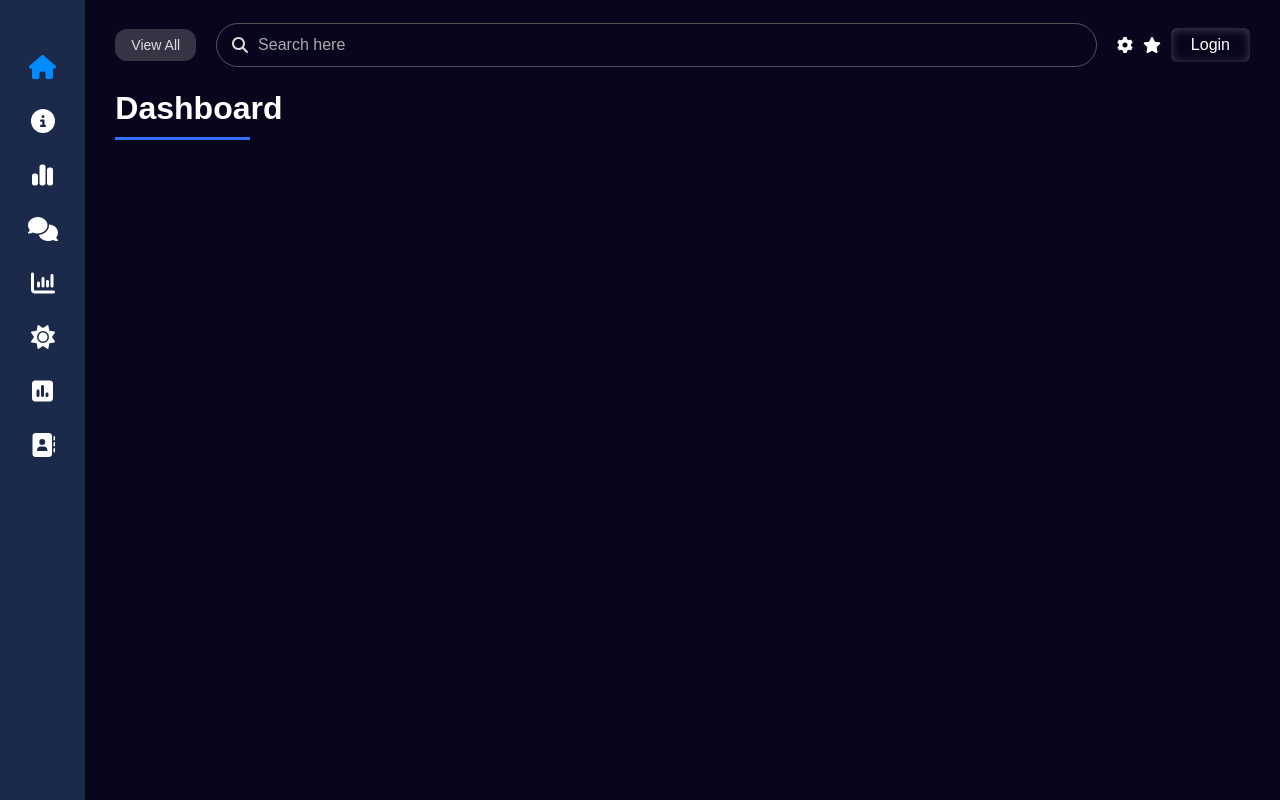
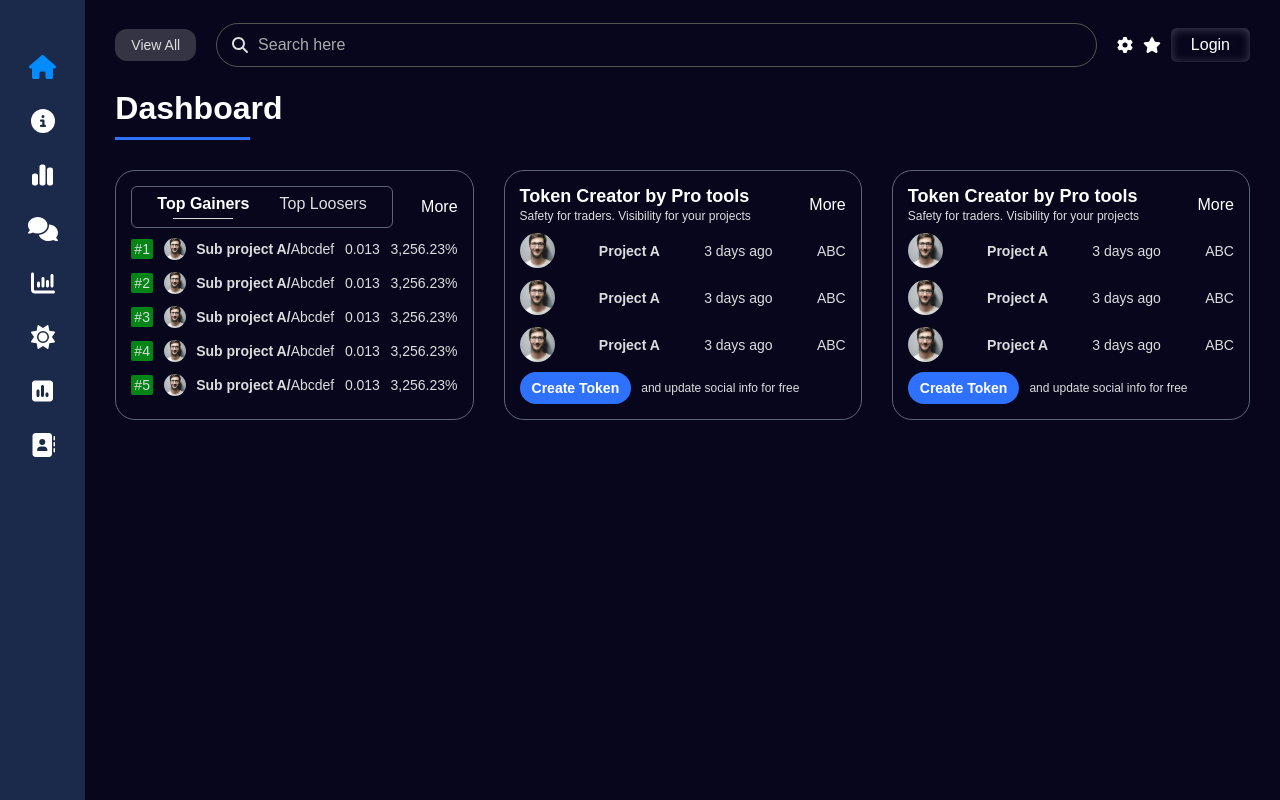
Before and after one commit to juancarlos0330/paw-trading-FE, a React (Create React App) app: page / in a window 1280 px wide. Built offline with nearby package versions, Linux system fonts and the light colour scheme.

Commit message:
-Add dashboard page

```diff
--- a/public/assets/dark.css
+++ b/public/assets/dark.css
@@ -15,4 +15,5 @@
   --volumn-chart-plus-color: #00ff84;
   --volumn-chart-address-color: #00e5ff;
   --admin-call-background-color: #5c6475;
+  --no-background-color: #028416;
 }
--- a/src/components/adminblog/AdminProfile.scss
+++ b/src/components/adminblog/AdminProfile.scss
@@ -79,6 +79,7 @@
         }
 
         .admin-blog-profile-follow-item-text {
+          display: flex;
         }
       }
     }
--- /dev/null
+++ b/src/components/dashboard/DashboardCard.js
@@ -0,0 +1,147 @@
+import React, { useState } from "react";
+
+// import assets
+import AvatarImg from "../../assets/image/avatar.jpeg";
+
+// import style
+import "./DashboardCard.scss";
+
+// temp data
+const data = [{ id: 1 }, { id: 2 }, { id: 3 }, { id: 4 }, { id: 5 }];
+const projectData = [{ id: 1 }, { id: 2 }, { id: 3 }];
+
+const DashboardCard = () => {
+  const [gainTab, setGainTab] = useState("gainer");
+
+  return (
+    <div className="dashboard-card-container">
+      <div className="dashboard-card-item">
+        <div className="dashboard-card-type">
+          <div className="dashboard-card-type-view">
+            <div
+              className={`dashboard-card-type-view-item ${
+                gainTab === "gainer" ? "active" : ""
+              }`}
+              onClick={() => setGainTab("gainer")}
+            >
+              Top Gainers
+            </div>
+            <div
+              className={`dashboard-card-type-view-item ${
+                gainTab === "looser" ? "active" : ""
+              }`}
+              onClick={() => setGainTab("looser")}
+            >
+              Top Loosers
+            </div>
+          </div>
+          <a href="#" className="dashboard-card-type-more-btn">
+            More
+          </a>
+        </div>
+        <div className="dashboard-card-trans-view">
+          {data.map((item, key) => {
+            return (
+              <div key={key} className="dashboard-card-trans-view-item">
+                <p className="dashboard-card-trans-view-item-no">#{item.id}</p>
+                <img
+                  src={AvatarImg}
+                  alt="avatar img"
+                  className="dashboard-card-trans-view-item-img"
+                />
+                <p className="dashboard-card-trans-view-item-project">
+                  <span>Sub project A/</span>
+                  Abcdef
+                </p>
+                <p className="dashboard-card-trans-view-item-amount">0.013</p>
+                <p className="dashboard-card-trans-view-item-increase">
+                  3,256.23%
+                </p>
+              </div>
+            );
+          })}
+        </div>
+      </div>
+      <div className="dashboard-card-item">
+        <div className="dashboard-card-title">
+          <p className="dashboard-card-title-view">
+            <p className="dashboard-card-title-view-title">
+              Token Creator by Pro tools
+            </p>
+            <p className="dashboard-card-title-view-subtext">
+              Safety for traders. Visibility for your projects
+            </p>
+          </p>
+          <a href="#" className="dashboard-card-type-more-btn">
+            More
+          </a>
+        </div>
+        <div className="dashboard-card-project-view">
+          {projectData.map((item, key) => {
+            return (
+              <div key={key} className="dashboard-card-project-view-item">
+                <img
+                  src={AvatarImg}
+                  alt="avatar img"
+                  className="dashboard-card-project-view-item-img"
+                />
+                <p className="dashboard-card-project-view-item-project">
+                  Project A
+                </p>
+                <p className="dashboard-card-trans-view-item-date">
+                  3 days ago
+                </p>
+                <p className="dashboard-card-trans-view-item-increase">ABC</p>
+              </div>
+            );
+          })}
+        </div>
+        <div className="dashboard-card-project-btn">
+          <button type="button">Create Token</button>
+          <span>and update social info for free</span>
+        </div>
+      </div>
+      <div className="dashboard-card-item">
+        <div className="dashboard-card-title">
+          <p className="dashboard-card-title-view">
+            <p className="dashboard-card-title-view-title">
+              Token Creator by Pro tools
+            </p>
+            <p className="dashboard-card-title-view-subtext">
+              Safety for traders. Visibility for your projects
+            </p>
+          </p>
+          <a href="#" className="dashboard-card-type-more-btn">
+            More
+          </a>
+        </div>
+        <div className="dashboard-card-project-view">
+          {projectData.map((item, key) => {
+            return (
+              <div key={key} className="dashboard-card-project-view-item">
+                <img
+                  src={AvatarImg}
+                  alt="avatar img"
+                  className="dashboard-card-project-view-item-img"
+                />
+                <p className="dashboard-card-project-view-item-project">
+                  Project A
+                </p>
+                <p className="dashboard-card-trans-view-item-date">
+                  3 days ago
+                </p>
+                <p className="dashboard-card-trans-view-item-increase">ABC</p>
+              </div>
+            );
+          })}
+        </div>
+        <div className="dashboard-card-project-btn">
+          <button type="button">Create Token</button>
+          <span>and update social info for free</span>
+        </div>
+      </div>
+    </div>
+  );
+};
+
+export default DashboardCard;
--- /dev/null
+++ b/src/components/dashboard/DashboardCard.scss
@@ -0,0 +1,205 @@
+.dashboard-card-container {
+  display: flex;
+  width: 100%;
+  flex-direction: row;
+  margin-bottom: 30px;
+  justify-content: center;
+  align-items: center;
+  gap: 30px;
+
+  .dashboard-card-item {
+    flex: 1;
+    height: 250px;
+    overflow: auto;
+    border-radius: 20px;
+    border: 1px solid var(--admin-call-background-color);
+    display: flex;
+    flex-direction: column;
+    padding: 15px;
+    gap: 10px;
+
+    .dashboard-card-type {
+      width: 100%;
+      display: flex;
+      flex-direction: row;
+      justify-content: space-between;
+      align-items: center;
+
+      .dashboard-card-type-view {
+        display: flex;
+        flex-direction: row;
+        padding: 8px 10px;
+        border-radius: 6px;
+        border: 1px solid var(--admin-call-background-color);
+
+        .dashboard-card-type-view-item {
+          display: flex;
+          margin: 0 15px;
+          cursor: pointer;
+
+          &.active {
+            color: var(--title-color);
+            font-weight: bold;
+            display: flex;
+            flex-direction: column;
+            justify-content: center;
+            align-items: center;
+            gap: 5px;
+
+            &::after {
+              content: "";
+              height: 1px;
+              width: 60px;
+              background-color: var(--color);
+            }
+          }
+        }
+      }
+
+      .dashboard-card-type-more-btn {
+        text-decoration: none;
+        color: var(--title-color);
+      }
+    }
+
+    .dashboard-card-trans-view {
+      width: 100%;
+      display: flex;
+      flex-direction: column;
+      justify-content: center;
+      align-items: center;
+      gap: 12px;
+
+      .dashboard-card-trans-view-item {
+        width: 100%;
+        display: flex;
+        flex-direction: row;
+        justify-content: space-between;
+        align-items: center;
+
+        .dashboard-card-trans-view-item-no {
+          background-color: var(--no-background-color);
+          padding: 2px 3px;
+          border-radius: 2px;
+          font-size: 14px;
+        }
+
+        .dashboard-card-trans-view-item-img {
+          width: 22px;
+          height: 22px;
+          border-radius: 50%;
+        }
+
+        .dashboard-card-trans-view-item-project {
+          font-size: 14px;
+          display: flex;
+          flex-direction: row;
+          justify-content: center;
+          align-items: center;
+
+          span {
+            font-weight: bold;
+            font-size: 14px;
+          }
+        }
+
+        .dashboard-card-trans-view-item-amount {
+          font-size: 14px;
+        }
+
+        .dashboard-card-trans-view-item-increase {
+          font-size: 14px;
+        }
+      }
+    }
+
+    .dashboard-card-title {
+      display: flex;
+      width: 100%;
+      flex-direction: row;
+      justify-content: space-between;
+      align-items: center;
+
+      .dashboard-card-title-view {
+        display: flex;
+        flex-direction: column;
+        justify-content: center;
+        align-items: flex-start;
+
+        .dashboard-card-title-view-title {
+          font-size: 18px;
+          font-weight: bold;
+          color: var(--title-color);
+          margin-bottom: 2px;
+        }
+
+        .dashboard-card-title-view-subtext {
+          font-size: 12px;
+        }
+      }
+
+      .dashboard-card-type-more-btn {
+        text-decoration: none;
+        color: var(--title-color);
+      }
+    }
+
+    .dashboard-card-project-view {
+      width: 100%;
+      display: flex;
+      flex-direction: column;
+      justify-content: center;
+      align-items: center;
+      gap: 12px;
+
+      .dashboard-card-project-view-item {
+        width: 100%;
+        display: flex;
+        flex-direction: row;
+        justify-content: space-between;
+        align-items: center;
+
+        .dashboard-card-project-view-item-img {
+          width: 35px;
+          height: 35px;
+          border-radius: 50%;
+        }
+
+        .dashboard-card-project-view-item-project {
+          font-size: 14px;
+          font-weight: bold;
+        }
+
+        .dashboard-card-trans-view-item-date {
+          font-size: 14px;
+        }
+
+        .dashboard-card-trans-view-item-increase {
+          font-size: 14px;
+        }
+      }
+    }
+
+    .dashboard-card-project-btn {
+      width: 100%;
+      display: flex;
+      flex-direction: row;
+      justify-content: flex-start;
+      align-items: center;
+      gap: 10px;
+
+      button {
+        padding: 8px 12px;
+        border-radius: 50px;
+        background-color: var(--title-border-color);
+        color: var(--title-color);
+        font-weight: bold;
+        font-size: 14px;
+      }
+
+      span {
+        font-size: 12px;
+      }
+    }
+  }
+}
--- a/src/pages/dashboard/Dashboard.js
+++ b/src/pages/dashboard/Dashboard.js
@@ -1,4 +1,7 @@
 import React from "react";
+
+// import components
+import DashboardCard from "../../components/dashboard/DashboardCard";
 
 // import style
 import "./Dashboard.scss";
@@ -7,6 +10,7 @@ const Dashboard = () => {
   return (
     <div className="dashboard-page">
       <div className="title">Dashboard</div>
+      <DashboardCard />
     </div>
   );
 };
```
